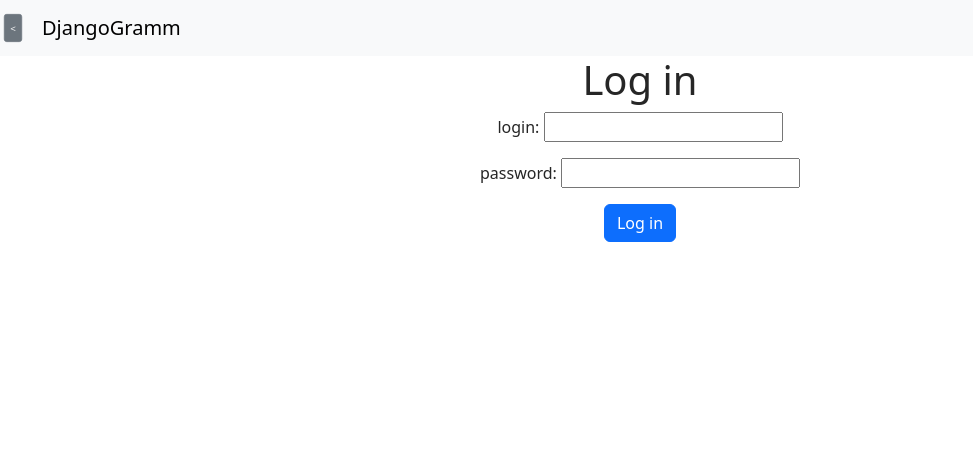
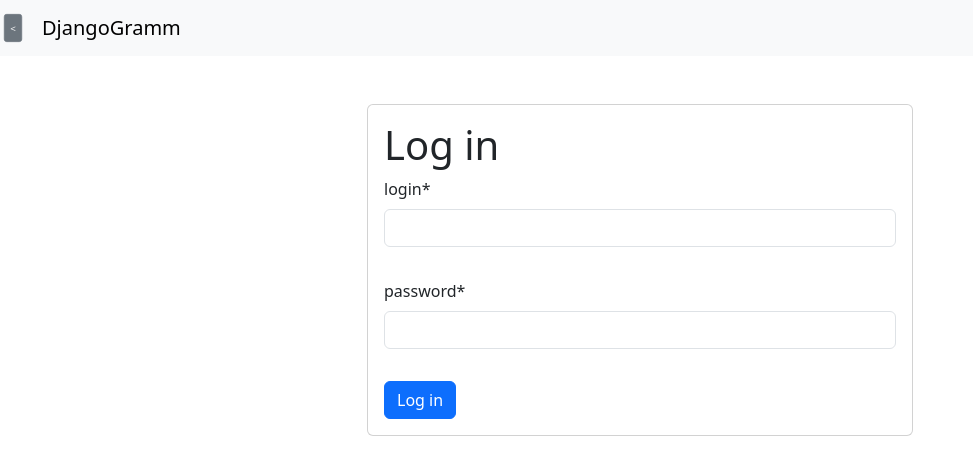
Before and after one commit to SoundsBetter/DjangoGramm, a Django app: page /auths/login/ in a window 1280 px wide. Shown: the top 475 px of the page, without its empty margins (0-973 px from the left). Run offline with Django 4.2, Linux system fonts and the light colour scheme; some libraries are stand-ins or nearby versions.

Commit message:
upgrade login n register forms

```diff
--- a/auths/templates/auths/login.html
+++ b/auths/templates/auths/login.html
@@ -1,12 +1,31 @@
 {% extends "base.html" %}
+{% load crispy_forms_filters %}
+
 {% block content %}
-    <div class="container-fluid mx-auto text-center">
-        <h1>Log in</h1>
-        <form method="post">
-            {% csrf_token %}
-            {{ form.as_p }}
-            <button type="submit" class="btn btn-primary">Log in</button>
-        </form>
+{#    <div class="min-vh-100 d-flex align-items-center justify-content-center">#}
+    <div class="container mt-5">
+        <div class="row justify-content-center">
+            <div class="col-lg-6">
+                <div class="card">
+                    <div class="card-body">
+                        <h1>Log in</h1>
+                        <form method="post" class="row g-3">
+                            {% csrf_token %}
+                            <div class="col-12">
+                                {{ form.username|as_crispy_field }}
+                            </div>
+                            <div class="col-12">
+                                {{ form.password|as_crispy_field }}
+                            </div>
+                            <div class="col-12">
+                                <button type="submit" class="btn btn-primary">
+                                    Log in
+                                </button>
+                            </div>
+                        </form>
+                    </div>
+                </div>
+            </div>
+        </div>
     </div>
-
 {% endblock %}
--- a/auths/views.py
+++ b/auths/views.py
@@ -95,21 +95,6 @@ class LoginView(View):
             return redirect("home")
 
 
-def login_view(request: HttpRequest) -> HttpResponseBase:
-    if request.method == "POST":
-        form = LoginForm(request, data=request.POST)
-        if form.is_valid():
-            username = form.cleaned_data["username"]
-            password = form.cleaned_data["password"]
-            user = authenticate(request, username=username, password=password)
-            if user is not None:
-                login(request, user)
-                return redirect("accounts:profile", user.id)
-    else:
-        form = LoginForm()
-    return render(request, "auths/login.html", {"form": form})
-
-
 class LogoutView(View):
     def get(self, request: HttpRequest) -> HttpResponseBase:
         logout(request)
```
Also changed, not shown: auths/templates/auths/register.html (+19 -8 lines), posts/templates/posts/feed.html (+3 -6 lines), posts/templates/posts/user_posts.html (+10 -5 lines), db.sqlite3.
